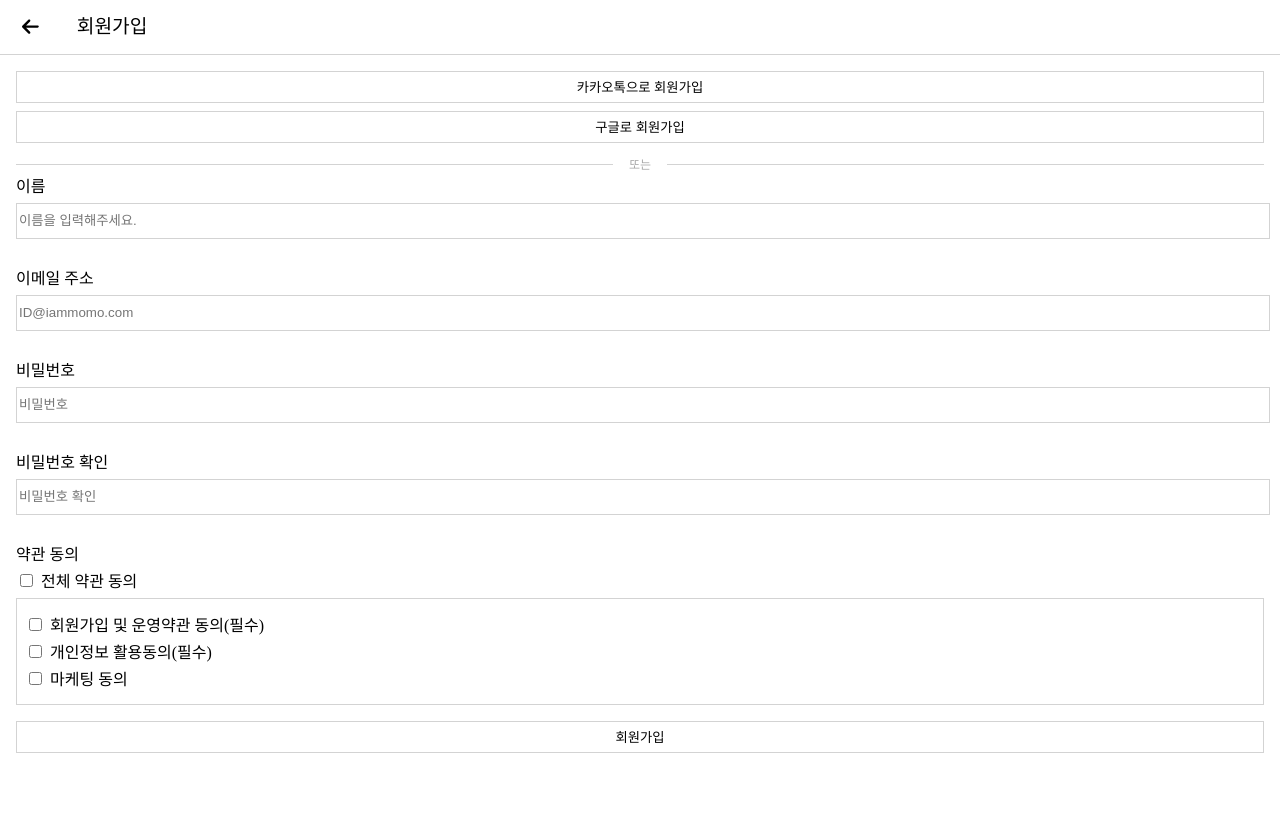
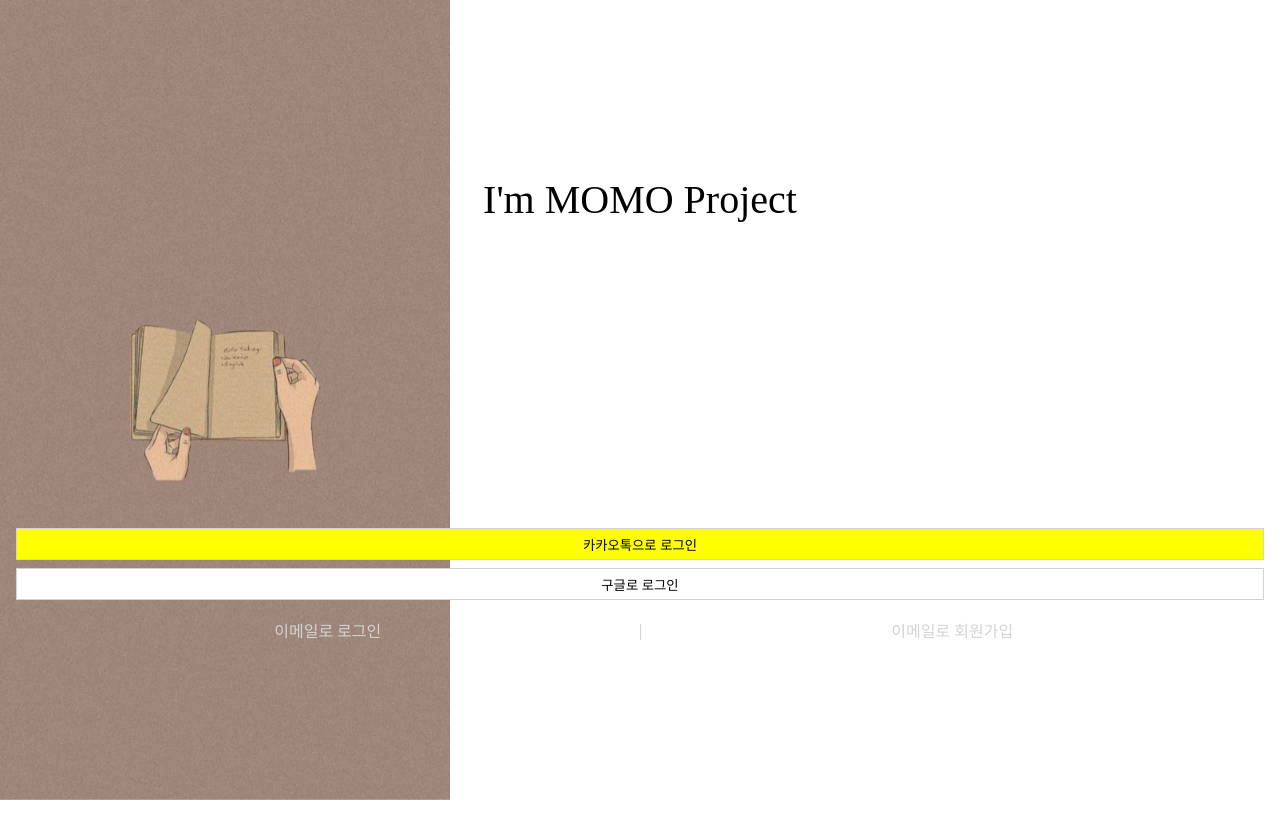
Before and after one commit to postop09/iammomoproject, a React (Create React App) app in the folder client/: page / in a window 1280 px wide. Shown: the top 838 px of the page. Before the commit the page ends 800 px from the top, so only its background shows below. Built offline with nearby package versions, Linux system fonts and the light colour scheme; a web font is replaced by a local one.

Commit message:
feat: 회원가입, 로그인 페이지

```diff
--- a/client/src/App.js
+++ b/client/src/App.js
@@ -1,13 +1,15 @@
 import { ThemeProvider } from "styled-components";
 import GlobalStyle from "./GlobalStyle";
+import AuthSelection from "./pages/AuthSelection";
 import Register from "./pages/Register";
+import Routes from "./Routes";
 import theme from "./theme";
 
 function App() {
   return (
     <ThemeProvider theme={theme}>
       <GlobalStyle />
-      <Register />
+      <Routes />
     </ThemeProvider>
   );
 }
--- /dev/null
+++ b/client/src/Routes.jsx
@@ -0,0 +1,16 @@
+import { Routes as Switch, Route } from "react-router-dom";
+import AuthSelection from "./pages/AuthSelection";
+import Login from "./pages/Login";
+import Register from "./pages/Register";
+
+const Routes = () => {
+  return (
+    <Switch>
+      <Route path={"/"} element={<AuthSelection />} />
+      <Route path={"/register"} element={<Register />} />
+      <Route path={"/login"} element={<Login />} />
+    </Switch>
+  );
+};
+
+export default Routes;
--- /dev/null
+++ b/client/src/pages/AuthSelection/index.jsx
@@ -0,0 +1,91 @@
+import { Link } from "react-router-dom";
+import styled from "styled-components";
+import background from "../../assets/authselection.jpeg";
+
+const AuthSelection = () => {
+  return (
+    <Wrapper>
+      <img src={background} />
+      <HeaderWrapper>
+        <div>I'm MOMO Project</div>
+      </HeaderWrapper>
+      <BodyWrapper>
+        <KakaoButton>카카오톡으로 로그인</KakaoButton>
+        <GoggleButton>구글로 로그인</GoggleButton>
+        <div>
+          <div>
+            <StyledLink to="/login">이메일로 로그인</StyledLink>
+          </div>
+          <div>
+            <StyledLink to="/register">이메일로 회원가입</StyledLink>
+          </div>
+        </div>
+      </BodyWrapper>
+    </Wrapper>
+  );
+};
+
+export default AuthSelection;
+
+const Wrapper = styled.div`
+  > img {
+    position: fixed;
+    height: 100%;
+    z-index: -1;
+  }
+  > div {
+    height: 50vh;
+    > div {
+    }
+  }
+`;
+
+const HeaderWrapper = styled.div`
+  display: flex;
+  justify-content: center;
+  /* text-align: center; */
+  align-items: center;
+  font-size: 2.5rem;
+`;
+
+const BodyWrapper = styled.div`
+  /* display: flex; */
+  justify-content: center;
+  align-items: center;
+  padding: 1rem;
+  padding-top: 8rem;
+  > div {
+    display: flex;
+    margin-top: 1rem;
+    text-align: center;
+    color: lightgray;
+    > div {
+      /* justify-content: center; */
+      width: 50vw;
+      :first-child {
+        border-right: 1px solid lightgray;
+      }
+    }
+  }
+`;
+
+const StyledLink = styled(Link)`
+  color: lightgray;
+  text-decoration: none;
+`;
+
+const KakaoButton = styled.button`
+  width: 100%;
+  border: 1px solid lightgray;
+  height: 2rem;
+  margin-bottom: 0.5rem;
+  background-color: yellow;
+`;
+
+const GoggleButton = styled.button`
+  width: 100%;
+  border: 1px solid lightgray;
+  height: 2rem;
+  margin-bottom: 0.5rem;
+  background-color: white;
+`;
--- /dev/null
+++ b/client/src/pages/Login/index.jsx
@@ -0,0 +1,54 @@
+import styled from "styled-components";
+
+const Login = () => {
+  return (
+    <Wrapper>
+      <form>
+        <InputWrapper>
+          <label>이메일 주소</label>
+          <input name="email" type="email" placeholder="ID@iammomo.com" />
+          {/* <div>ㅎㅇㅎㅇ</div> */}
+        </InputWrapper>
+        <InputWrapper>
+          <label>비밀번호</label>
+          <input name="password" type="password" placeholder="비밀번호" />
+        </InputWrapper>
+      </form>
+      <RegisterButton>로그인</RegisterButton>
+    </Wrapper>
+  );
+};
+
+export default Login;
+
+const Wrapper = styled.div`
+  padding: 1rem;
+  padding-top: 5rem;
+`;
+
+const InputWrapper = styled.div`
+  margin-bottom: 2rem;
+  height: 5rem;
+  > label {
+    display: block;
+    margin-bottom: 0.5rem;
+  }
+  > input {
+    width: 100%;
+    height: 2rem;
+
+    border: 1px solid lightgray;
+  }
+  > div {
+    margin-top: 0.5rem;
+    /* color: ${(props) => (props.show === "true" ? "green" : "red")}; */
+  }
+`;
+
+const RegisterButton = styled.button`
+  width: 100%;
+  border: 1px solid lightgray;
+  height: 3rem;
+  margin-bottom: 0.5rem;
+  background-color: ${(props) => props.theme.color.camel};
+`;
--- a/client/src/pages/Register/index.jsx
+++ b/client/src/pages/Register/index.jsx
@@ -1,12 +1,120 @@
 import styled from "styled-components";
 import { FontAwesomeIcon } from "@fortawesome/react-fontawesome";
-import { faArrowLeft } from "@fortawesome/free-solid-svg-icons";
+import { faArrowLeft, faL } from "@fortawesome/free-solid-svg-icons";
+import { useState } from "react";
+import { useNavigate } from "react-router";
+import axios from "axios";
 
 const Register = () => {
+  const navigate = useNavigate();
+
+  const [userName, setUserName] = useState("");
+  const [email, setEmail] = useState("");
+  const [password, setPassword] = useState("");
+  const [confirmPassword, setConfirmPassword] = useState("");
+
+  const [nameError, setNameError] = useState("");
+  const [emailError, setEmailError] = useState("");
+  const [passwordError, setPasswordError] = useState("");
+  const [confirmPasswordError, setConfirmPasswordError] = useState("");
+
+  const [isName, setIsName] = useState(false);
+  const [isEmail, setIsEmail] = useState(false);
+  const [isPassword, setIsPassword] = useState(false);
+  const [isPasswordConfirm, setIsPasswordConfirm] = useState(false);
+
+  const [checkbox, setCheckbox] = useState([]);
+  const [check1, setCheck1] = useState(false);
+  const [check2, setCheck2] = useState(false);
+
+  const onChangeUserNameHandler = (event) => {
+    const nameCurrent = event.target.value;
+    setUserName(nameCurrent);
+    if (nameCurrent.length < 2 || nameCurrent.length > 5) {
+      setNameError("2글자 이상 5글자 미만으로 입력해주세요.");
+      setIsName(false);
+    } else {
+      setNameError("올바른 이름 형식입니다 :)");
+      setIsName(true);
+    }
+  };
+
+  const onChangeEmailHandler = (event) => {
+    const emailRegex =
+      /([\w-.]+)@((\[[0-9]{1,3}\.[0-9]{1,3}\.[0-9]{1,3}\.)|(([\w-]+\.)+))([a-zA-Z]{2,4}|[0-9]{1,3})(\]?)$/;
+    const emailCurrent = event.target.value;
+    setEmail(emailCurrent);
+    if (!emailRegex.test(emailCurrent)) {
+      setEmailError("이메일 형식이 틀렸어요! 다시 확인해주세요 ㅜ ㅜ");
+      setIsEmail(false);
+    } else {
+      setEmailError("올바른 이메일 형식이에요 : )");
+      setIsEmail(true);
+    }
+  };
+
+  const onChangePasswordHandler = (event) => {
+    const passwordRegex =
+      /^(?=.*[a-zA-Z])(?=.*[!@#$%^*+=-])(?=.*[0-9]).{8,25}$/;
+    const passwordCurrent = event.target.value;
+    setPassword(passwordCurrent);
+    if (!passwordRegex.test(passwordCurrent)) {
+      setPasswordError(
+        "숫자+영문자+특수문자 조합으로 8자리 이상 입력해주세요!"
+      );
+      setIsPassword(false);
+    } else {
+      setPasswordError("안전한 비밀번호에요 : )");
+      setIsPassword(true);
+    }
+  };
+
+  const onChangeConfirmPasswordHandler = (event) => {
+    const passwordConfirmCurrent = event.target.value;
+    setConfirmPassword(passwordConfirmCurrent);
+    if (password === passwordConfirmCurrent) {
+      setConfirmPasswordError("비밀번호를 똑같이 입력했어요 : )");
+      setIsPasswordConfirm(true);
+    } else {
+      setConfirmPasswordError("비밀번호가 틀려요. 다시 확인해주세요 ㅜ ㅜ");
+      setIsPasswordConfirm(false);
+    }
+  };
+
+  const checkboxHandler = (checked, id) => {
+    if (checked) {
+      setCheckbox([...checkbox, id]);
+      if (id === "check1") setCheck1(true);
+      else if (id === "check2") setCheck2(true);
+    } else {
+      setCheckbox(checkbox.filter((check) => check !== id));
+      if (id === "check1") setCheck1(false);
+      else if (id === "check2") setCheck2(false);
+    }
+  };
+
+  const allSelectorHandler = (checked) => {
+    if (checked) {
+      setCheckbox(["check1", "check2", "check3"]);
+      setCheck1(true);
+      setCheck2(true);
+    } else {
+      setCheckbox([]);
+      setCheck1(false);
+      setCheck2(false);
+    }
+  };
+
+  const backHandler = () => {
+    navigate("/");
+  };
+
+  const submitHanler = () => {};
+
   return (
     <Wrapper>
       <HeaderWrapper>
-        <button>
+        <button onClick={backHandler}>
           <Icon icon={faArrowLeft} />
         </button>
         <div>회원가입</div>
@@ -25,15 +133,32 @@ const Register = () => {
                 name="name"
                 type="text"
                 placeholder="이름을 입력해주세요."
+                onChange={onChangeUserNameHandler}
+                // value={userName}
               />
+              {/* <div show={isName.toString()}>ㅎㅇㅎㅇ</div> */}
             </InputWrapper>
             <InputWrapper>
               <label>이메일 주소</label>
-              <input name="email" type="email" placeholder="ID@iammomo.com" />
+              <input
+                name="email"
+                type="email"
+                placeholder="ID@iammomo.com"
+                onChange={onChangeEmailHandler}
+                value={email}
+              />
+              {/* <div>ㅎㅇㅎㅇ</div> */}
             </InputWrapper>
             <InputWrapper>
               <label>비밀번호</label>
-              <input name="password" type="password" placeholder="비밀번호" />
+              <input
+                name="password"
+                type="password"
+                placeholder="비밀번호"
+                onChange={onChangePasswordHandler}
+                value={password}
+              />
+              {/* <div>ㅎㅇㅎㅇ</div> */}
             </InputWrapper>
             <InputWrapper>
               <label>비밀번호 확인</label>
@@ -41,26 +166,56 @@ const Register = () => {
                 name="confirmPassword"
                 type="password"
                 placeholder="비밀번호 확인"
+                onChange={onChangeConfirmPasswordHandler}
+                value={confirmPassword}
               />
+              {/* <div>ㅎㅇㅎㅇ</div> */}
             </InputWrapper>
             <TermsWrapper>
               <label>약관 동의</label>
               <AgreementsWrapper>
                 <AgreementsAll>
-                  <input type="checkbox" />
+                  <input
+                    type="checkbox"
+                    checked={checkbox.length === 3 ? true : false}
+                    onChange={(e) =>
+                      allSelectorHandler(e.currentTarget.checked)
+                    }
+                  />
                   <label>전체 약관 동의</label>
                 </AgreementsAll>
                 <Agreements>
                   <div>
-                    <input type="checkbox" />
+                    <input
+                      type="checkbox"
+                      id="check1"
+                      checked={checkbox.includes("check1")}
+                      onChange={(e) =>
+                        checkboxHandler(e.currentTarget.checked, "check1")
+                      }
+                    />
                     <label>회원가입 및 운영약관 동의(필수)</label>
                   </div>
                   <div>
-                    <input type="checkbox" />
+                    <input
+                      type="checkbox"
+                      id="check2"
+                      checked={checkbox.includes("check2")}
+                      onChange={(e) =>
+                        checkboxHandler(e.currentTarget.checked, "check2")
+                      }
+                    />
                     <label>개인정보 활용동의(필수) </label>
                   </div>
                   <div>
-                    <input type="checkbox" />
+                    <input
+                      type="checkbox"
+                      id="check3"
+                      checked={checkbox.includes("check3")}
+                      onChange={(e) =>
+                        checkboxHandler(e.currentTarget.checked, "check3")
+                      }
+                    />
                     <label>마케팅 동의</label>
                   </div>
                 </Agreements>
@@ -68,7 +223,21 @@ const Register = () => {
             </TermsWrapper>
           </form>
         </FormWrapper>
-        <OauthButton>회원가입</OauthButton>
+        <RegisterButton
+          disabled={
+            !(
+              isName &&
+              isEmail &&
+              isPassword &&
+              isPasswordConfirm &&
+              check1 &&
+              check2
+            )
+          }
+          onClick={submitHanler}
+        >
+          회원가입
+        </RegisterButton>
       </BodyWrapper>
     </Wrapper>
   );
@@ -136,6 +305,8 @@ const OauthBoundary = styled.div`
 const FormWrapper = styled.div``;
 
 const InputWrapper = styled.div`
+  margin-bottom: 2rem;
+  height: 5rem;
   > label {
     display: block;
     margin-bottom: 0.5rem;
@@ -143,10 +314,12 @@ const InputWrapper = styled.div`
   > input {
     width: 100%;
     height: 2rem;
-    margin-bottom: 2rem;
+
     border: 1px solid lightgray;
-    /* padding-left: 0.5rem; */
-    /* margin-right: -0.5rem; */
+  }
+  > div {
+    margin-top: 0.5rem;
+    /* color: ${(props) => (props.show === "true" ? "green" : "red")}; */
   }
 `;
 
@@ -180,3 +353,12 @@ const Agreements = styled.div`
     }
   }
 `;
+
+const RegisterButton = styled.button`
+  width: 100%;
+  border: 1px solid lightgray;
+  height: 3rem;
+  margin-bottom: 0.5rem;
+  background-color: ${(props) =>
+    props.disabled ? "lightgray" : props.theme.color.camel};
+`;
```
Also changed, not shown: client/src/index.js (+7 -6 lines), client/src/assets/authselection.jpeg (added).
